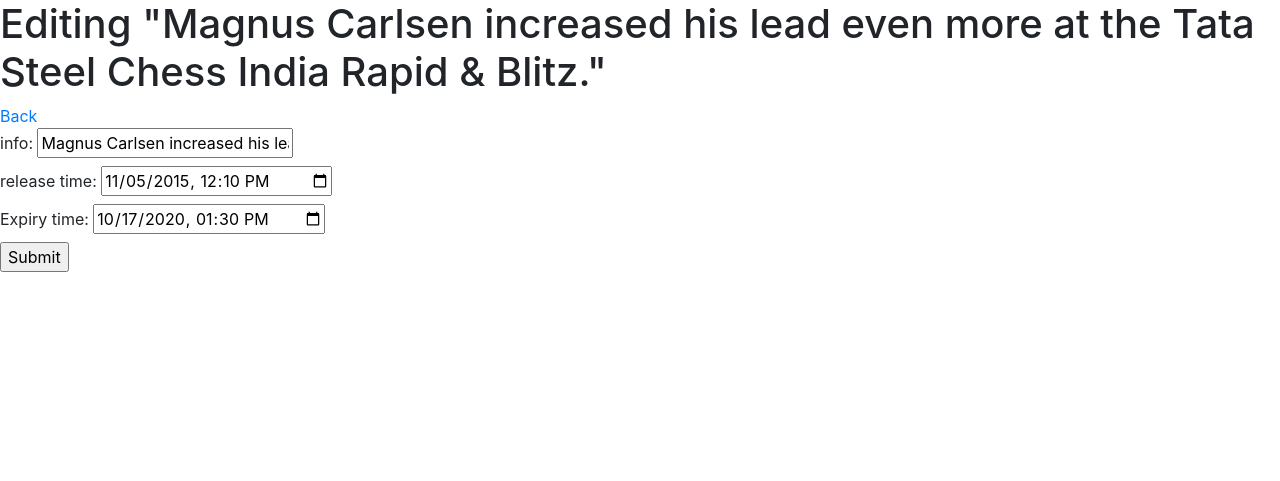
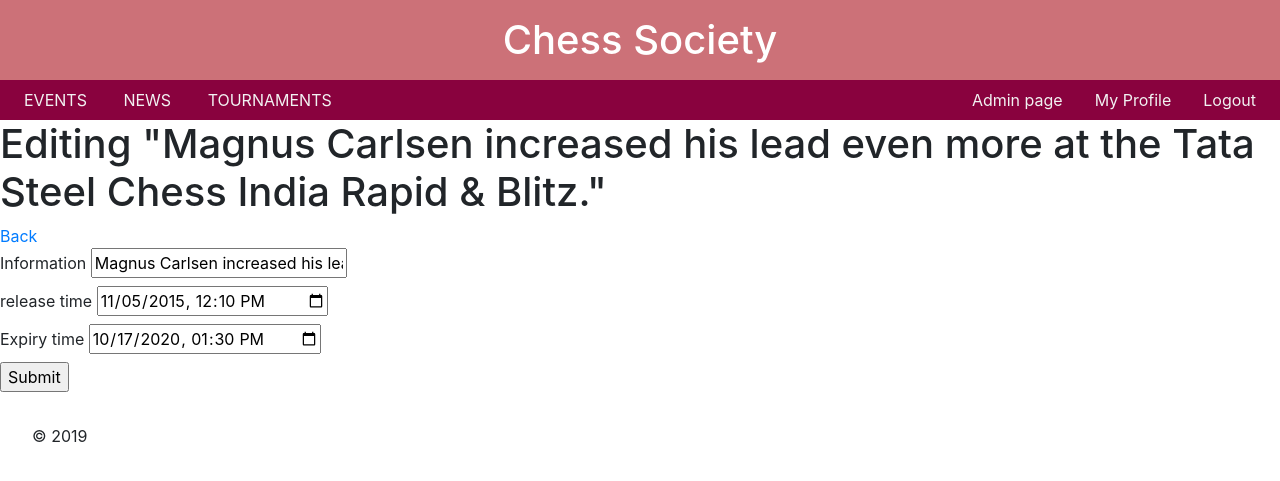
Before and after one commit to mazzanfar/Chess-Society-SEG_Lab_Project, a PHP site: page /public/news/edit.php in a window 1280 px wide. Shown: the top 481 px of the page. Run offline with PHP 8.4, Linux system fonts and the light colour scheme; the visitor is signed in with stand-in values (Sample User, id 1); data comes from the database, SQL or seed files in the repository.

Commit message:
fix news functionalities

```diff
--- a/private/db_functions.php
+++ b/private/db_functions.php
@@ -184,6 +184,17 @@
 
 }
 
+function create_news($NEWS)
+{
+    global $link;
+    $query = "INSERT INTO NEWS(INFO, THERELEASE, EXPIRY) VALUE (" .
+        "'" . $NEWS['INFO'] . "', " .
+        "'" . $NEWS['THERELEASE'] . "', " .
+        "'" . $NEWS['EXPIRY'] .
+        "')";
+    return mysqli_query($link, $query);
+}
+
 
 function get_news($options = [])
 {
@@ -215,6 +226,7 @@
     " THERELEASE = '" . $NEWS['THERELEASE'] . "'," .
     " EXPIRY = '" . $NEWS['EXPIRY'] . "'" .
     " WHERE NEWS_ID='" . $NEWS['NEWS_ID'] . "'";
+    echo $query;
     return mysqli_query($link, $query);
 }
 
--- a/private/validation_functions.php
+++ b/private/validation_functions.php
@@ -105,6 +105,28 @@
     }
 }
 
+function validate_news($NEWS) {
+    $errors = [];
+    if ($NEWS['INFO'] === '') {
+        $errors[] = "News information can not be blank.";
+    }
+
+    if (!is_valid_date($NEWS['THERELEASE'])) {
+        $errors[] = "Time is not a valid date/time combination";
+    }
+
+    if (!is_valid_date($NEWS['EXPIRY'])) {
+        $errors[] = "Time is not a valid date/time combination";
+    }
+
+    if (empty($errors)) {
+        return true;
+    } else {
+        return $errors;
+    }
+}
+
+
 function get_validation_errors($validation_result) {
     $errors = "";
     if ($validation_result !== true) {
--- a/public/news/delete.php
+++ b/public/news/delete.php
@@ -8,7 +8,7 @@
     }
     redirect_to("news/index.php");
 } else {
-    $NEWS_ID = $_GET['NEWS_ID'] ?? 1;
+    $NEWS_ID = $_GET['id'] ?? 1;
     $result_set = get_news_by_id($NEWS_ID);
     $NEWS = mysqli_fetch_assoc($result_set);
     mysqli_free_result($result_set);
--- a/public/news/edit.php
+++ b/public/news/edit.php
@@ -1,16 +1,30 @@
 <?php
 require_once "../../private/initialise.php";
+
+require_officer();
+
+
+$validation_result = true;
 if (is_post_request()) {
     $NEWS['NEWS_ID'] = $_POST['NEWS_ID'];
     $NEWS['INFO'] = $_POST['INFO'];
     $NEWS['THERELEASE'] = $_POST['THERELEASE'];
     $NEWS['EXPIRY'] = $_POST['EXPIRY'];
-    update_news($NEWS);
-    redirect_to("news/index.php");
+
+    $validation_result = validate_news($NEWS);
+    if ($validation_result === true) {
+        update_news($NEWS);
+        redirect_to("news/index.php");
+    }
+    $result_set = get_news_by_id($_POST['NEWS_ID']);
+    $db_NEWS = mysqli_fetch_assoc($result_set);
+    $title = $db_NEWS['INFO'];
+
 } else {
-    $NEWS_ID = $_GET['NEWS_ID'] ?? 1;
+    $NEWS_ID = $_GET['id'] ?? 1;
     $result_set = get_news_by_id($NEWS_ID);
     $NEWS = mysqli_fetch_assoc($result_set);
+    $title = $NEWS['INFO'];
     mysqli_free_result($result_set);
 }
 ?>
@@ -21,29 +35,30 @@
     <?php require_once("../../private/shared/chess_head.php") ?>
 </head>
 <body>
-    <h1><?php echo "Editing \"" . $NEWS['INFO'] ."\"" ?></h1>
+    <?php include("../../private/shared/chess_header.php") ?>
+    <h1><?php echo "Editing \"" . $title ."\"" ?></h1>
     <a href="index.php">Back</a>
+    <?php echo get_validation_errors($validation_result); ?>
     <form action="edit.php" method="post">
         <label>
-            info:
+            Information
             <input type="text" name="INFO" value="<?php echo $NEWS['INFO'] ?>">
         </label>
         <br/>
         <label>
-            release time:
+            release time
             <input type="datetime-local" name="THERELEASE" value="<?php echo mysql_date_to_html_date($NEWS['THERELEASE']) ?>">
         </label>
         <br/>
         <label>
-            Expiry time:
+            Expiry time
             <input type="datetime-local" name="EXPIRY" value="<?php echo mysql_date_to_html_date($NEWS['EXPIRY']) ?>">
         </label>
-        <input name="NEWS_ID" value="<?php echo $NEWS_ID ?>" hidden>
+        <input name="NEWS_ID" value="<?php echo $NEWS['NEWS_ID'] ?>" hidden>
         <br/>
         <input type="submit">
 
     </form>
-
-
 </body>
 </html>
+<?php include("../../private/shared/chess_footer.php"); ?>
```
Also changed, not shown: public/news/index.php (+6 -2 lines), public/news/new.php (+17 -10 lines).
